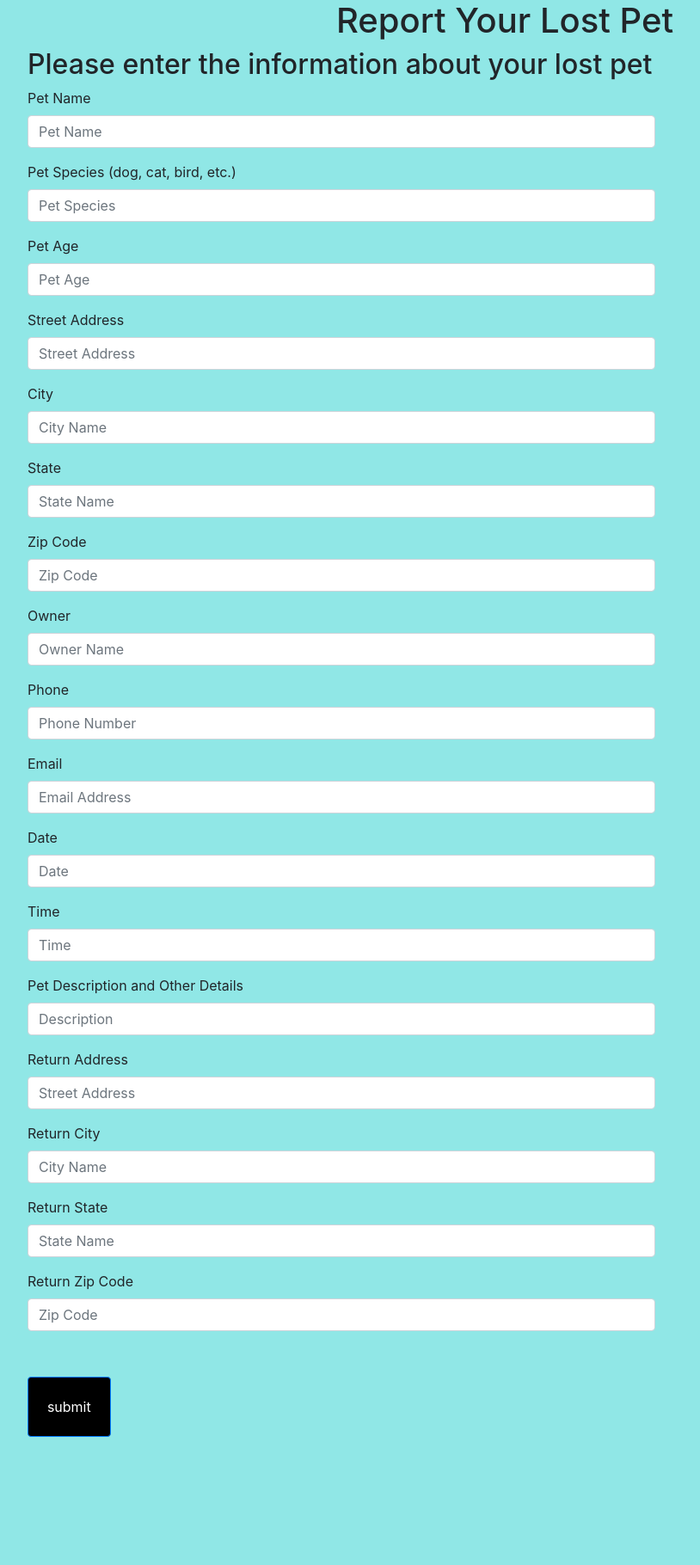
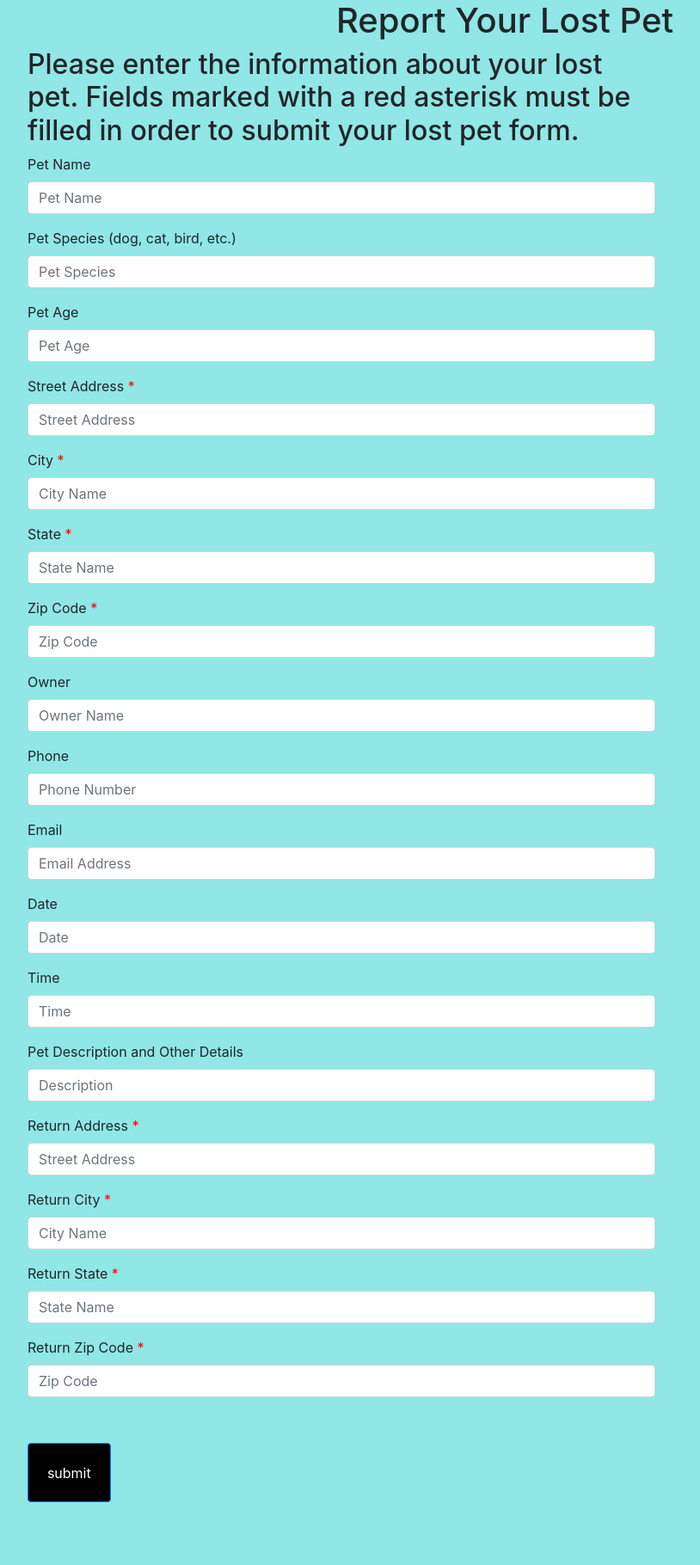
Before and after one commit to MichaelPearson-gif/lost_pet, a Flask app: page /lost_send in a window 1280 px wide. Shown: the whole page at 86% size, without its empty margins (53-867 px from the left). Before the commit the page ends 1671 px from the top, so only its background shows below. Run offline with Flask 2, Linux system fonts and the light colour scheme; some libraries are stand-ins or nearby versions.

Commit message:
Added required fields styling

```diff
--- a/Frontend/Pet_Locator/static/css/style.css
+++ b/Frontend/Pet_Locator/static/css/style.css
@@ -40,6 +40,12 @@ h1 {
     font-size: 2.5em;
 }
 
+/* Creates the red asterisk for important fields in the report forms  */
+form label.required:after {
+    color: red;
+    content: " *";
+}
+
 /* Css for when accessing on a smartphone*/
 @media (max-width: 600px) {
     .btn {
--- a/Frontend/Pet_Locator/static/js/app.js
+++ b/Frontend/Pet_Locator/static/js/app.js
@@ -27,3 +27,21 @@ d3.select(".Map").selectAll("h2")
     .html(function(d) {
         return d;
     });
+
+// Creating the headers for the Lost and Found pet forms h2 tag
+var lostTitle = "Please enter the information about your lost pet. Fields marked with a red asterisk must be filled in order to submit your lost pet form.";
+var foundTitle = "Please enter the information about the pet you found. Fields marked with a red asterisk must be filled in order to submit your found pet form.";
+
+d3.select(".lost-title").selectAll("h2")
+    .text(lostTitle)
+    .enter()
+    .html(function(d) {
+        return d;
+    });
+
+d3.select(".found-title").selectAll("h2")
+    .text(foundTitle)
+    .enter()
+    .html(function(d) {
+        return d;
+    });
--- a/Frontend/Pet_Locator/templates/lost.html
+++ b/Frontend/Pet_Locator/templates/lost.html
@@ -12,6 +12,8 @@
 
     </head>
 
+<!-- class="control-label required" and the input field required="required" identifies where to put the asterisk -->
+
     <body>
         <!-- Create the form -->
         <div class="container">
@@ -19,8 +21,8 @@
                 <h1>Report Your Lost Pet</h1>
             </div>
             <div class="row">
-                <div class="col-md-offset-2 col-md-8">
-                    <h2>Please enter the information about your lost pet</h2>
+                <div class="col-md-offset-2 col-md-8 lost-title">
+                    <h2></h2>
                     <form method="POST" action="/lost_send" role="form", name="LostPetForm">
                         <div class="form-group">
                             <label for="inputPetName">Pet Name</label>
@@ -35,20 +37,20 @@
                             <input type="text" class="form-control" id="inputPetAge" name="petAge" placeholder="Pet Age">
                         </div>
                         <div class="form-group">
-                            <label for="inputAddress">Street Address</label>
-                            <input type="text" class="form-control" id="inputAddress" name="lostStreetAddress" placeholder="Street Address">
+                            <label class= "control-label required" for="inputAddress">Street Address</label>
+                            <input type="text" class="form-control" required="required" id="inputAddress" name="lostStreetAddress" placeholder="Street Address">
                         </div>
                         <div class="form-group">
-                            <label for="inputCity">City</label>
-                            <input type="text" class="form-control" id="inputCity" name="lostCity" placeholder="City Name">
+                            <label class= "control-label required" for="inputCity">City</label>
+                            <input type="text" class="form-control" required="required" id="inputCity" name="lostCity" placeholder="City Name">
                         </div>
                         <div class="form-group">
-                            <label for="inputState">State</label>
-                            <input type="text" class="form-control" id="inputState" name="lostState" placeholder="State Name">
+                            <label class= "control-label required" for="inputState">State</label>
+                            <input type="text" class="form-control" required="required" id="inputState" name="lostState" placeholder="State Name">
                         </div>
                         <div class="form-group">
-                            <label for="inputZipCode">Zip Code</label>
-                            <input type="text" class="form-control" id="inputZipCode" name="lostZipCode" placeholder="Zip Code">
+                            <label class= "control-label required" for="inputZipCode">Zip Code</label>
+                            <input type="text" class="form-control" required="required" id="inputZipCode" name="lostZipCode" placeholder="Zip Code">
                         </div>
                         <div class="form-group">
                             <label for="inputOwner">Owner</label>
@@ -75,20 +77,20 @@
                             <input type="text" class="form-control" id="inputDescription" name="petDescription" placeholder="Description">
                         </div>
                         <div class="form-group">
-                            <label for="inputReturnAddress">Return Address</label>
-                            <input type="text" class="form-control" id="inputReturnAddress" name="returnStreetAddress" placeholder="Street Address">
+                            <label class= "control-label required" for="inputReturnAddress">Return Address</label>
+                            <input type="text" class="form-control" required="required" id="inputReturnAddress" name="returnStreetAddress" placeholder="Street Address">
                         </div>
                         <div class="form-group">
-                            <label for="inputReturnCity">Return City</label>
-                            <input type="text" class="form-control" id="inputReturnCity" name="returnCity" placeholder="City Name">
+                            <label class= "control-label required" for="inputReturnCity">Return City</label>
+                            <input type="text" class="form-control" required="required" id="inputReturnCity" name="returnCity" placeholder="City Name">
                         </div>
                         <div class="form-group">
-                            <label for="inputReturnState">Return State</label>
-                            <input type="text" class="form-control" id="inputReturnState" name="returnState" placeholder="State Name">
+                            <label class= "control-label required" for="inputReturnState">Return State</label>
+                            <input type="text" class="form-control" required="required" id="inputReturnState" name="returnState" placeholder="State Name">
                         </div>
                         <div class="form-group">
-                            <label for="inputReturnZipCode">Return Zip Code</label>
-                            <input type="text" class="form-control" id="inputReturnZipCode" name="returnZipCode" placeholder="Zip Code">
+                            <label class= "control-label required" for="inputReturnZipCode">Return Zip Code</label>
+                            <input type="text" class="form-control" required="required" id="inputReturnZipCode" name="returnZipCode" placeholder="Zip Code">
                         </div>
                         <input type="submit" value="submit" class="btn btn-primary">
 
```
Also changed, not shown: Frontend/Pet_Locator/templates/found.html (+14 -12 lines), Frontend/Pet_Locator/db/Pet_Tracker.sqlite.
